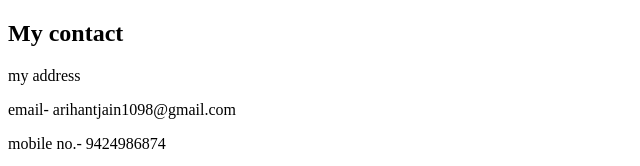
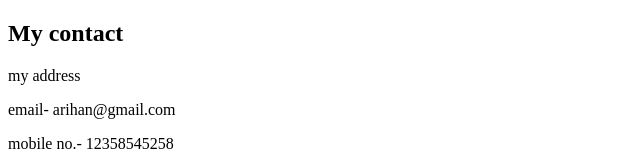
Before and after one commit to arihantsancheti/cv, a plain HTML site: page contact-me.html in a window 1280 px wide. Shown: the top 166 px of the page, without its empty margins (0-640 px from the left). Drawn offline with Linux system fonts and the light colour scheme.

Commit message:
Update contact-me.html

```diff
--- a/contact-me.html
+++ b/contact-me.html
@@ -7,8 +7,8 @@
   <body>
     <h2>My contact</h2>
     <p>my address</p>
-    <p>email- arihantjain1098@gmail.com</p>
-    <p>mobile no.- 9424986874</p>
+    <p>email- arihan@gmail.com</p>
+    <p>mobile no.- 12358545258</p>
 
 
 <form  action="mailto:arihantjain198@gmail.com" method="post" enctype="text/plain">
```
